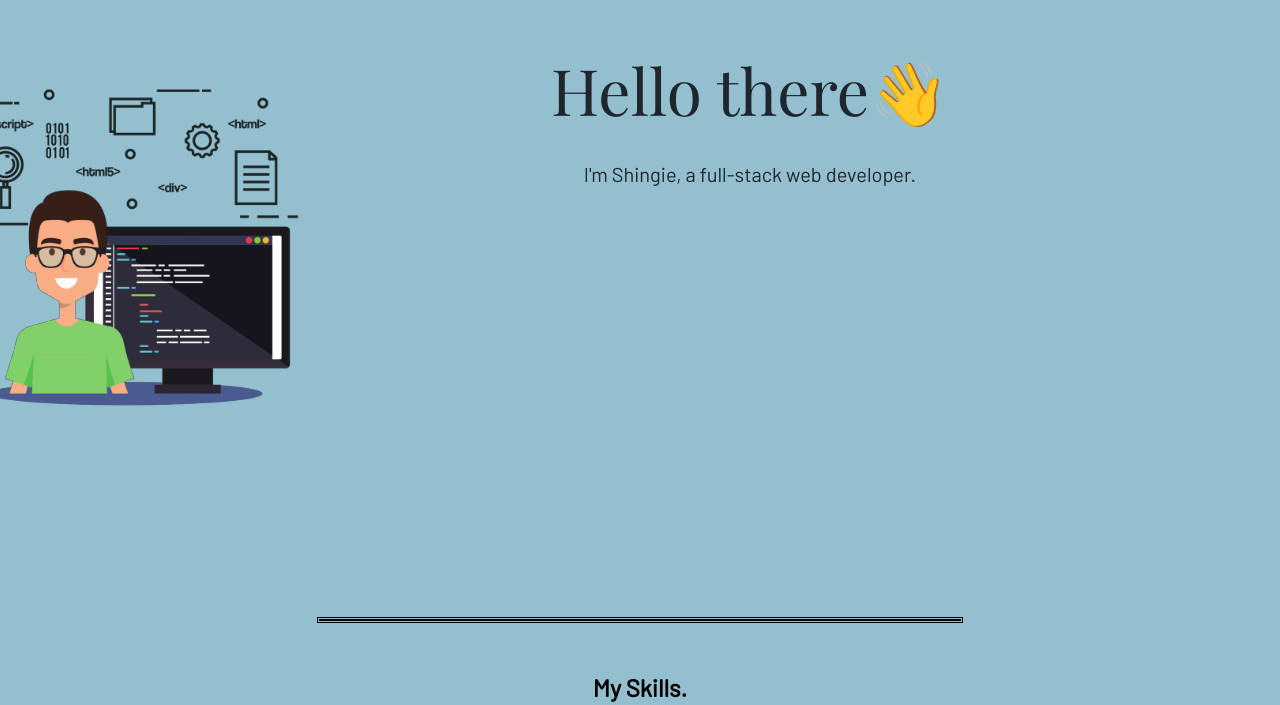
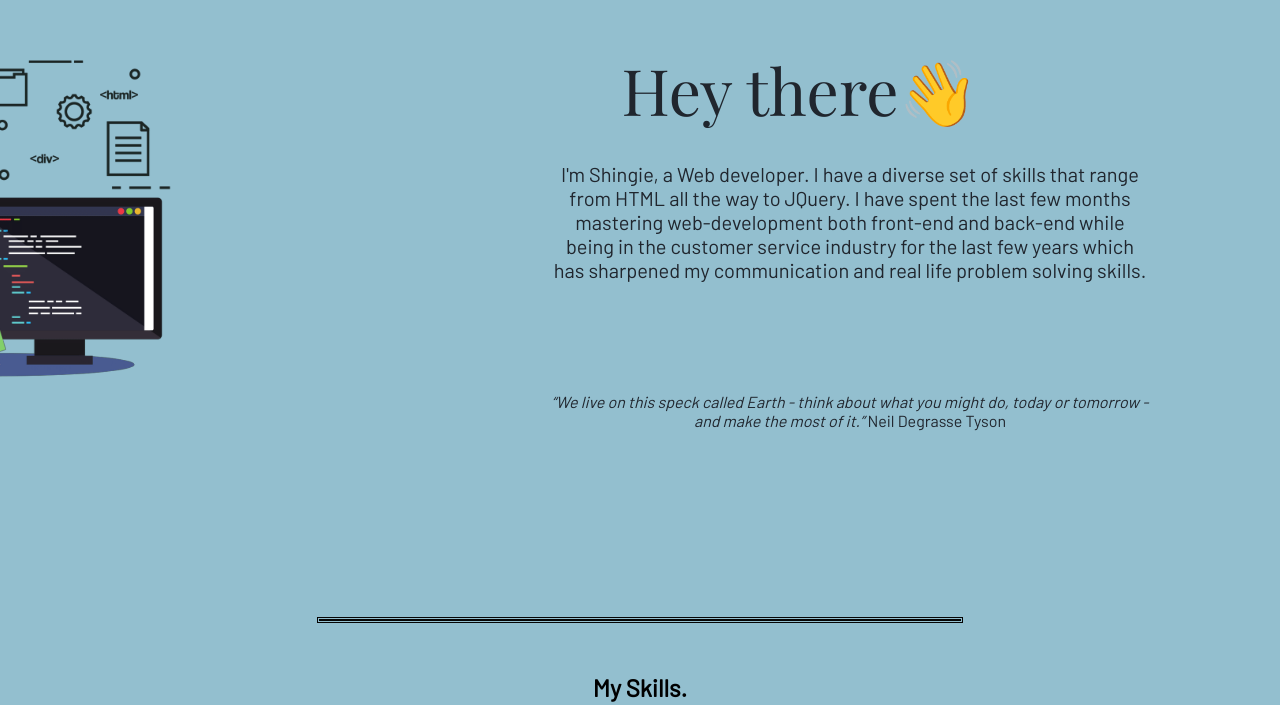
Before and after one commit to Shingie1738/CV2, a plain HTML site: page index.html in a window 1280 px wide. Shown: the part 103-808 px from the top of the page. Drawn offline with nearby package versions, Linux system fonts and the light colour scheme.

Commit message:
Add files via upload

```diff
--- a/CSS/style.css
+++ b/CSS/style.css
@@ -3,6 +3,7 @@ body {
     margin: 0;
     text-align: center;
     font-family: 'Barlow', sans-serif;
+    background-color: #93BFCF;
 }
 
 h2 {
@@ -34,9 +35,9 @@ a:hover {
 }
 .intropic {
 
-    position: relative;
-    top: 30px;
-    right: 500px;
+    position: absolute;
+    top: 150px;
+    right: 1100px;
 
 }
 .greeting {
@@ -47,22 +48,31 @@ a:hover {
     font-size: 4rem;
     position: relative;
     top: 150px;
-    left: 500px;
+    left: 550px;
 }
 .about-me {
-    width: 500px;
+    width: 600px;
     font-size: 20px;
     color: #20262E;
     position: relative;
     top: 160px;
-    left: 500px;
+    left: 550px;
 }
+.deGraasi {
 
+    width: 600px;
+    font-size: 1rem;
+    color: #20262E;
+    position: relative;
+    top: 250px;
+    left: 550px
+
+}
 .skill-row1 {
 
     margin: 0;
     background-color: #93BFCF;
-    height: 750px;
+    height: 800px;
 }
 
 .Container2 {
@@ -87,12 +97,15 @@ table {
     margin: 20px 250px;
 
 }
-
-.bottomrow {
-    top: 100px;
+.hobbies2 {
+    margin: 0;
+    background-color: #93BFCF;
+    height: 400px;
 }
 
+
 .Hobbies {
+
     margin: 0;
     height: 100px;
 }
--- a/index.html
+++ b/index.html
@@ -11,8 +11,9 @@
 </head>
 <body>
   <div class="heading">
-    <p class="greeting">Hello there👋</p>
-    <p class="about-me">I'm Shingie, a full-stack web developer.</p>
+    <p class="greeting">Hey there👋</p>
+    <p class="about-me">I'm Shingie, a Web developer. I have a diverse set of skills that range from HTML all the way to JQuery. I have spent the last few months mastering web-development both front-end and back-end while being in the customer service industry for the last few years which has sharpened my communication and real life problem solving skills.  </p>
+    <p class="deGraasi"><em>“We live on this speck called Earth - think about what you might do, today or tomorrow - and make the most of it.”</em> Neil Degrasse Tyson</p>
     <img class="intropic" src="images/intro.png" alt="intro-image">
     </div>
   <div class="skill-row1">
@@ -60,10 +61,11 @@
                 <td><p class="hobby-name">Web Development</p></td>
                 <td><p class="hobby-name">Movies</p></td>
                 <td><p class="hobby-name">Music</p></td>
-                <td><p class="hobby-name">Night drives</p></td>
+                <td><p class="hobby-name">Evening drives</p></td>
                 <td></td>
               </tr>
             </table>
+
         </div>
   <div class="Container2">
           <center>
@@ -74,9 +76,7 @@
           <a class="footer-link" href="https://www.instagram.com/thencameshizzy/"><img class="socialmedia" src="images/instagram.png" alt="instagram"></a>
           <a class="footer-link" href="https://www.facebook.com/ShingieNgwenya7"><img class="socialmedia" src="images/facebook.png" alt="facebook"></a>
           <a class="footer-link"><img class="socialmedia" src="images/whatsapp.png" alt="whatsapp">+27728216798</a>
-
-
           <p class="copyright">© Shingirai Ngwenya.</p>
-        </div>
+    </div>
 </body>
 </html>
```
